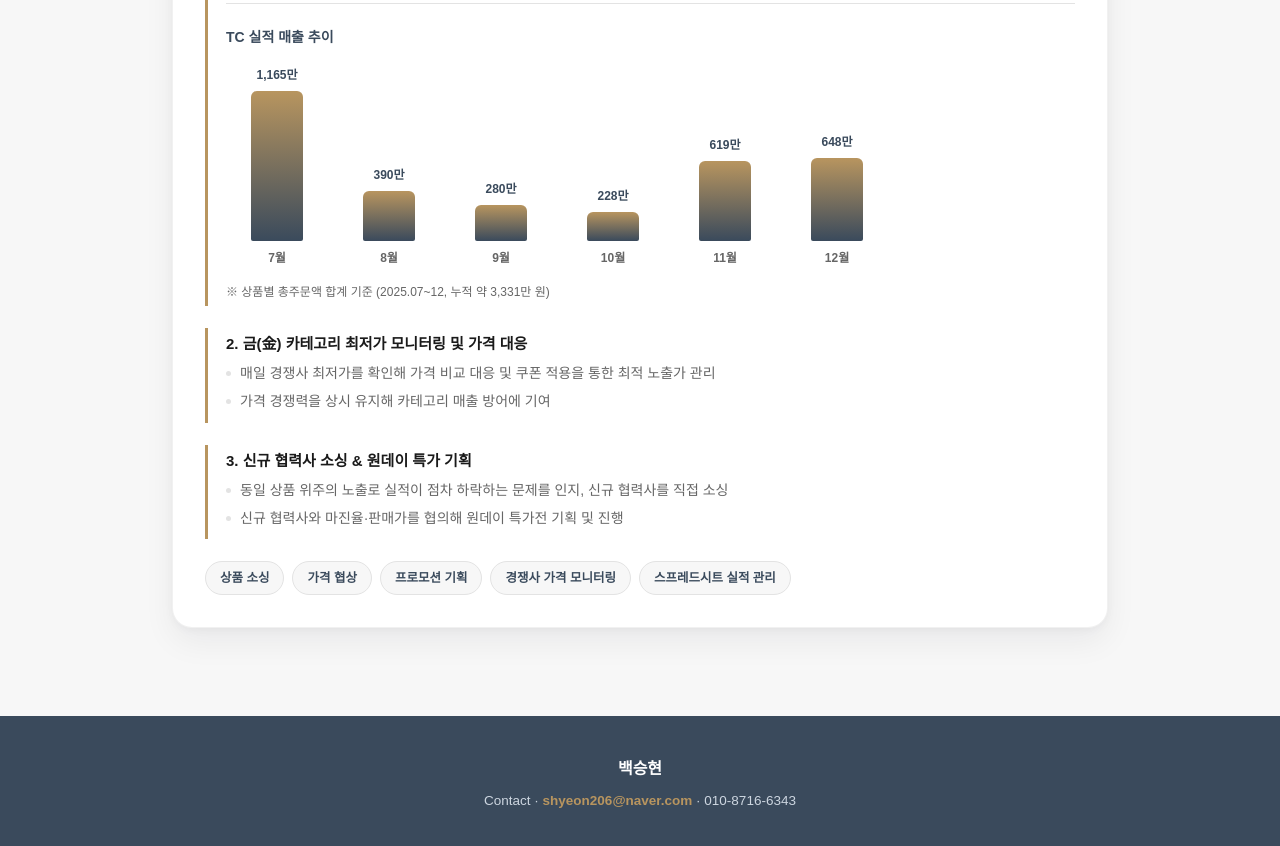
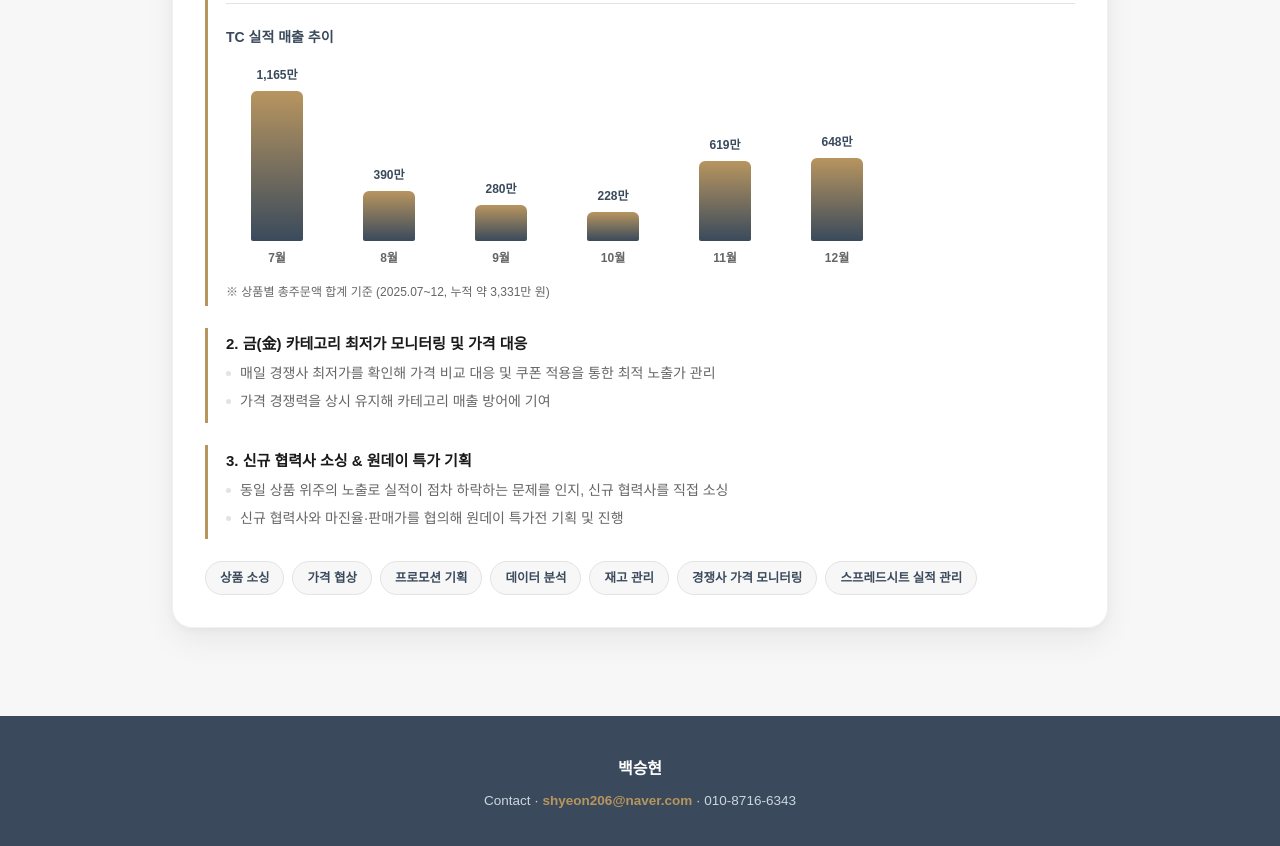
Before and after one commit to bsh1706-lang/-, a plain HTML site: page index.html in a window 1280 px wide. Shown: the part 4908-5754 px from the top of the page. Drawn offline with Linux system fonts and the light colour scheme.

Commit message:
Update index.html

```diff
--- a/index.html
+++ b/index.html
@@ -604,6 +604,8 @@
         <span class="tag">상품 소싱</span>
         <span class="tag">가격 협상</span>
         <span class="tag">프로모션 기획</span>
+        <span class="tag">데이터 분석</span>
+        <span class="tag">재고 관리</span>
         <span class="tag">경쟁사 가격 모니터링</span>
         <span class="tag">스프레드시트 실적 관리</span>
       </div>
```
